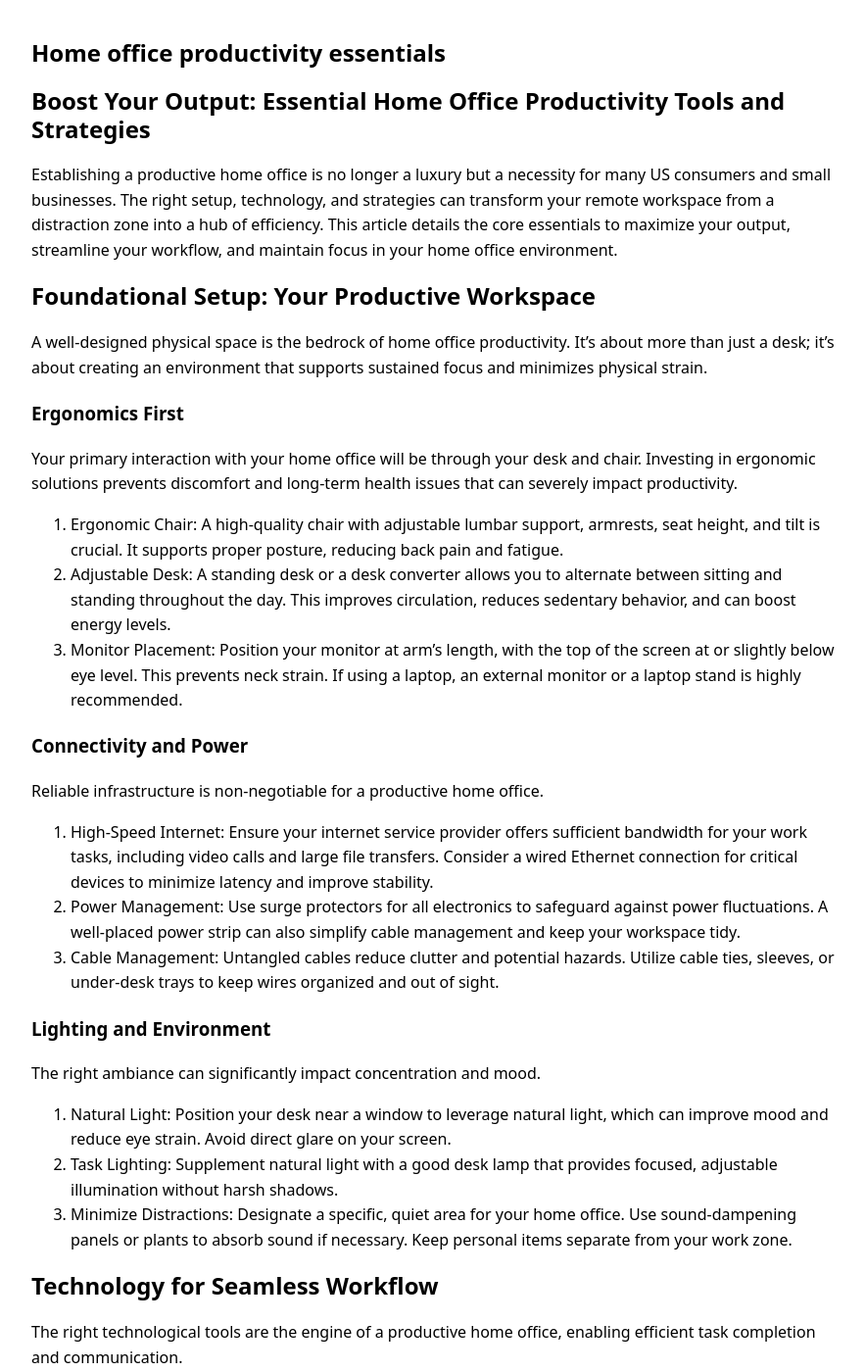
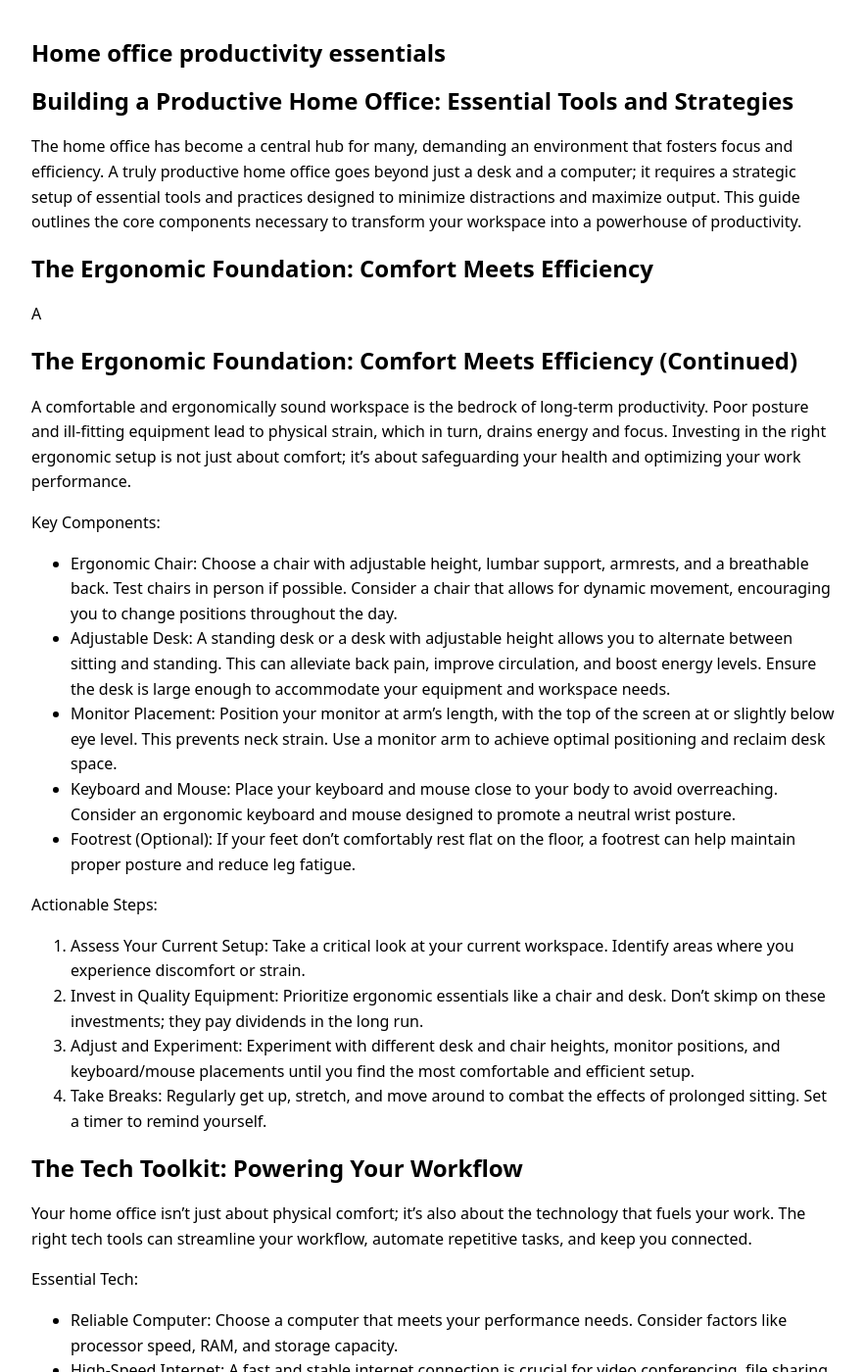
Before and after one commit to ironaclaw/ironaclaw.github.io, a Jekyll site: the page built from _posts/2026-02-14-home-office-productivity-essentials.md, in a window 1280 px wide and 1400 px high. Shown: the whole window at 98% size, without its empty margins (198-1081 px from the left). Built offline with Jekyll 4.4.1, drawn with Linux system fonts in a browser that asks for light colours; some of the changed text lies outside the part shown.

Commit message:
Add 2026-02-14-home-office-productivity-essentials.md

```diff
--- a/_posts/2026-02-14-home-office-productivity-essentials.md
+++ b/_posts/2026-02-14-home-office-productivity-essentials.md
@@ -6,145 +6,95 @@ date: '2026-02-14'
 description: ''
 tags: []
 keywords: []
-model_used: gemini-2.5-flash
+model_used: gemini-2.0-flash-lite
 ---
 
-# Boost Your Output: Essential Home Office Productivity Tools and Strategies
+# Building a Productive Home Office: Essential Tools and Strategies
 
-Establishing a productive home office is no longer a luxury but a necessity for many US consumers and small businesses. The right setup, technology, and strategies can transform your remote workspace from a distraction zone into a hub of efficiency. This article details the core essentials to maximize your output, streamline your workflow, and maintain focus in your home office environment.
+The home office has become a central hub for many, demanding an environment that fosters focus and efficiency. A truly productive home office goes beyond just a desk and a computer; it requires a strategic setup of essential tools and practices designed to minimize distractions and maximize output. This guide outlines the core components necessary to transform your workspace into a powerhouse of productivity.
 
-## Foundational Setup: Your Productive Workspace
+## The Ergonomic Foundation: Comfort Meets Efficiency
 
-A well-designed physical space is the bedrock of home office productivity. It's about more than just a desk; it's about creating an environment that supports sustained focus and minimizes physical strain.
+A
 
-### Ergonomics First
+## The Ergonomic Foundation: Comfort Meets Efficiency (Continued)
 
-Your primary interaction with your home office will be through your desk and chair. Investing in ergonomic solutions prevents discomfort and long-term health issues that can severely impact productivity.
+A comfortable and ergonomically sound workspace is the bedrock of long-term productivity. Poor posture and ill-fitting equipment lead to physical strain, which in turn, drains energy and focus. Investing in the right ergonomic setup is not just about comfort; it's about safeguarding your health and optimizing your work performance.
 
-1.  Ergonomic Chair: A high-quality chair with adjustable lumbar support, armrests, seat height, and tilt is crucial. It supports proper posture, reducing back pain and fatigue.
-2.  Adjustable Desk: A standing desk or a desk converter allows you to alternate between sitting and standing throughout the day. This improves circulation, reduces sedentary behavior, and can boost energy levels.
-3.  Monitor Placement: Position your monitor at arm's length, with the top of the screen at or slightly below eye level. This prevents neck strain. If using a laptop, an external monitor or a laptop stand is highly recommended.
+Key Components:
 
-### Connectivity and Power
+*   Ergonomic Chair: Choose a chair with adjustable height, lumbar support, armrests, and a breathable back. Test chairs in person if possible. Consider a chair that allows for dynamic movement, encouraging you to change positions throughout the day.
+*   Adjustable Desk: A standing desk or a desk with adjustable height allows you to alternate between sitting and standing. This can alleviate back pain, improve circulation, and boost energy levels. Ensure the desk is large enough to accommodate your equipment and workspace needs.
+*   Monitor Placement: Position your monitor at arm's length, with the top of the screen at or slightly below eye level. This prevents neck strain. Use a monitor arm to achieve optimal positioning and reclaim desk space.
+*   Keyboard and Mouse: Place your keyboard and mouse close to your body to avoid overreaching. Consider an ergonomic keyboard and mouse designed to promote a neutral wrist posture.
+*   Footrest (Optional): If your feet don't comfortably rest flat on the floor, a footrest can help maintain proper posture and reduce leg fatigue.
 
-Reliable infrastructure is non-negotiable for a productive home office.
+Actionable Steps:
 
-1.  High-Speed Internet: Ensure your internet service provider offers sufficient bandwidth for your work tasks, including video calls and large file transfers. Consider a wired Ethernet connection for critical devices to minimize latency and improve stability.
-2.  Power Management: Use surge protectors for all electronics to safeguard against power fluctuations. A well-placed power strip can also simplify cable management and keep your workspace tidy.
-3.  Cable Management: Untangled cables reduce clutter and potential hazards. Utilize cable ties, sleeves, or under-desk trays to keep wires organized and out of sight.
+1.  Assess Your Current Setup: Take a critical look at your current workspace. Identify areas where you experience discomfort or strain.
+2.  Invest in Quality Equipment: Prioritize ergonomic essentials like a chair and desk. Don't skimp on these investments; they pay dividends in the long run.
+3.  Adjust and Experiment: Experiment with different desk and chair heights, monitor positions, and keyboard/mouse placements until you find the most comfortable and efficient setup.
+4.  Take Breaks: Regularly get up, stretch, and move around to combat the effects of prolonged sitting. Set a timer to remind yourself.
 
-### Lighting and Environment
+## The Tech Toolkit: Powering Your Workflow
 
-The right ambiance can significantly impact concentration and mood.
+Your home office isn't just about physical comfort; it's also about the technology that fuels your work. The right tech tools can streamline your workflow, automate repetitive tasks, and keep you connected.
 
-1.  Natural Light: Position your desk near a window to leverage natural light, which can improve mood and reduce eye strain. Avoid direct glare on your screen.
-2.  Task Lighting: Supplement natural light with a good desk lamp that provides focused, adjustable illumination without harsh shadows.
-3.  Minimize Distractions: Designate a specific, quiet area for your home office. Use sound-dampening panels or plants to absorb sound if necessary. Keep personal items separate from your work zone.
+Essential Tech:
 
-## Technology for Seamless Workflow
+*   Reliable Computer: Choose a computer that meets your performance needs. Consider factors like processor speed, RAM, and storage capacity.
+*   High-Speed Internet: A fast and stable internet connection is crucial for video conferencing, file sharing, and accessing online resources.
+*   Printer/Scanner/Copier (Multifunction): A multifunction printer can handle printing, scanning, and copying needs, saving space and money. Consider a wireless model for convenient placement.
+*   Noise-Canceling Headphones: Minimize distractions and enhance focus with noise-canceling headphones.
+*   External Hard Drive or Cloud Storage: Back up your important files regularly to prevent data loss. Cloud storage offers accessibility and security.
+*   Software Suite: Invest in productivity software like Microsoft 365 or Google Workspace for word processing, spreadsheets, presentations, and email management.
+*   Project Management Software: Tools like Asana, Trello, or Monday.com can help you organize tasks, track progress, and collaborate with others.
 
-The right technological tools are the engine of a productive home office, enabling efficient task completion and communication.
+Actionable Steps:
 
-### Core Computing Power
+1.  Evaluate Your Tech Needs: Identify the specific tech tools you need to perform your work effectively.
+2.  Research and Compare: Compare different models and brands to find the best value for your budget. Read reviews and consider user feedback.
+3.  Optimize Your Setup: Configure your devices and software to maximize efficiency. Customize settings to suit your workflow.
+4.  Stay Updated: Regularly update your software and operating systems to benefit from the latest features and security patches.
 
-Your primary device needs to be reliable and capable of handling your workload.
+## Conclusion
 
-1.  Reliable Computer: Whether a desktop or laptop, ensure it has sufficient processing power (e.g., Intel i5/i7 or AMD Ryzen 5/7 equivalent or higher), adequate RAM (16GB recommended for multitasking), and fast storage (SSD). This prevents frustrating slowdowns and crashes.
+Creating a productive home office is an ongoing process, not a one-time setup. By focusing on ergonomics, essential tech, and smart strategies, you can transform your workspace into a powerful engine for productivity and achieve your work goals more effectively. Remember to regularly evaluate and adjust your setup to ensure it continues to meet your evolving needs.
 
-### Essential Peripherals
+## Optimizing Your Physical Environment
 
-These accessories enhance comfort, efficiency, and communication.
+Beyond your tech setup, the physical aspects of your home office significantly impact focus and well-being. A well-designed space reduces cognitive load and promotes a conducive work atmosphere.
 
-1.  High-Resolution Monitor: A 24-inch or larger monitor provides ample screen real estate, reducing the need to constantly switch windows. Dual monitors can further boost productivity for tasks requiring multiple open applications.
-2.  Comfortable Keyboard and Mouse: Ergonomic keyboards and mice reduce wrist and hand strain. Mechanical keyboards can offer a more satisfying typing experience, while a vertical mouse can improve wrist posture.
-3.  Quality Webcam and Microphone: For video conferencing, a dedicated external webcam (1080p or higher) and a clear microphone (either standalone or integrated into quality headphones) ensure professional communication.
-4.  Reliable Printer/Scanner: If your work requires physical documents, a multifunction printer/scanner can be invaluable for printing, scanning, and copying. Consider a wireless model for flexibility.
+*   Natural Light & Task Lighting: Position your desk to maximize natural light exposure, which can boost mood and energy. Supplement with adjustable task lighting (e.g., a desk lamp) to reduce eye strain during darker hours or detailed work. Avoid overhead glare.
+*   Organization & Decluttering: A cluttered space leads to a cluttered mind. Implement a "place for everything" system. Utilize drawers, shelves, and document organizers. Regularly declutter your desk, keeping only essential items within reach.
+*   Minimizing Visual Distractions: Position your desk facing a wall or a calm view rather than a busy hallway or window overlooking high-traffic areas. Use privacy screens if necessary. Keep personal items to a minimum to maintain a professional focus.
+*   Cable Management: Untamed cables create visual chaos and can be a safety hazard. Invest in cable ties, sleeves, or a cable management box to keep wires organized and out of sight.
+*   Air Quality & Comfort: Ensure good ventilation. Consider a small air purifier or desk plants (e.g., snake plant, ZZ plant) to improve air quality and add a touch of nature, which can reduce stress. Maintain a comfortable room temperature.
 
-### Software and Cloud Solutions
+Actionable Steps:
 
-Modern productivity hinges on effective software.
+1.  Assess Your Lighting: Evaluate natural light availability and invest in quality task lighting.
+2.  Declutter & Organize Systematically: Dedicate 15 minutes weekly to declutter your desk. Implement storage solutions for papers and supplies.
+3.  Implement Cable Management: Purchase cable ties or sleeves and organize all visible wires.
 
-1.  Productivity Suites: Utilize comprehensive suites like Microsoft 365 or Google Workspace for word processing, spreadsheets, presentations, and email.
-2.  Communication Tools: Platforms such as Slack, Zoom, or Microsoft Teams are essential for real-time collaboration, video calls, and instant messaging with colleagues and clients.
-3.  Project Management: Tools like Asana, Trello, or Monday.com help organize tasks, track progress, and manage team projects efficiently.
-4.  Cloud Storage: Services like Dropbox, Google Drive, or OneDrive ensure your files are accessible from anywhere, securely backed up, and easily shareable.
-5.  Password Manager: A password manager (e.g., LastPass, 1Password) secures your online accounts and streamlines logins, saving time and reducing security risks.
+## Cultivating Productive Habits & Routines
 
-## Optimizing Your Daily Workflow
+Even with the perfect setup, sustained productivity relies on effective habits and routines. These strategies help manage your time, maintain focus, and prevent burnout.
 
-Beyond tools, effective strategies for managing your time and digital assets are critical.
+*   Time Management Techniques: Experiment with methods like the Pomodoro Technique (25 minutes of focused work, 5-minute break) or time blocking (scheduling specific tasks for dedicated time slots). Find what aligns with your natural work rhythm.
+*   Setting Clear Boundaries: Define your work hours and communicate them to family, friends, and colleagues. Avoid blurring the lines between work and personal life. When your workday ends, mentally and physically "leave" the office.
+*   Strategic Breaks: Regular short breaks are essential for mental rejuvenation. Step away from your screen, stretch, walk, or engage in a non-work-related activity. Avoid simply switching to another screen (e.g., social media).
+*   Minimizing Digital Distractions: Turn off non-essential notifications on your computer and phone during focused work periods. Use website blockers if certain sites are a consistent distraction. Close unnecessary tabs.
+*   Goal Setting & Prioritization: Start each day by identifying your top 1-3 priorities. Use the "Eisenhower Matrix" (Urgent/Important) to categorize tasks and focus on what truly moves the needle.
+*   Establish a Routine: Develop a consistent start and end-of-day routine. This could include reviewing your schedule, planning tasks, or a brief wind-down activity to transition out of work mode.
 
-### Time Management Techniques
+Actionable Steps:
 
-Structured approaches to your workday prevent procrastination and improve focus.
+1.  Experiment with Time Management: Choose one technique (e.g., Pomodoro) and try it for a week.
+2.  Define & Communicate Work Hours: Set clear start and end times for your workday.
+3.  Schedule Strategic Breaks: Integrate 5-10 minute breaks every hour or two into your schedule.
+4.  Review & Adjust Weekly: Dedicate time each week to reflect on what worked and what didn't in your routine and environment. Make necessary adjustments.
 
-1.  Pomodoro Technique: Work in focused 25-minute intervals, followed by short breaks. This helps maintain concentration and prevents burnout.
-2.  Time Blocking: Dedicate specific blocks of time in your calendar for certain tasks or types of work. This provides structure and ensures important tasks get attention.
-3.  Prioritization Methods: Use frameworks like the Eisenhower Matrix (Urgent/Important) to determine which tasks to tackle first, delegate, or eliminate.
+## Conclusion
 
-### Digital Organization
-
-A clean digital workspace is as important as a tidy physical one.
-
-1.  File Naming Conventions: Implement consistent naming rules for files and folders to make them easily searchable and understandable.
-2.  Folder Structures: Create a logical, hierarchical folder structure for your documents, projects, and resources.
-3.  Regular Backups: Automate backups of critical data to cloud storage or an external drive to prevent data loss.
-
-### Minimizing Distractions
-
-Proactive measures can help you stay on task.
-
-1.  Notification Management: Turn off unnecessary notifications on your computer and phone during focused work periods.
-2.  Dedicated Work Times: Clearly define your working hours and communicate them to family and colleagues.
-3.  Noise-Canceling Headphones: These can be invaluable for blocking out ambient noise and maintaining concentration.
-
-## Wellness and Sustained Productivity
-
-True productivity is sustainable only when supported by personal well-being.
-
-### Regular Breaks and Movement
-
-Sitting for extended periods is detrimental to health and focus.
-
-1.  Scheduled Breaks: Step away from your screen every hour or two. Stretch, walk around, or engage in a brief non-work activity.
-2.  Standing Desk Use: If you have an adjustable desk, alternate between sitting and standing throughout the day.
-
-### Hydration and Nutrition
-
-Fueling your body properly supports cognitive function.
-
-1.  Stay Hydrated: Keep a water bottle at your desk and drink regularly.
-2.  Healthy Snacks: Opt for brain-boosting snacks like nuts, fruits, or vegetables over sugary treats.
-
-### Setting Boundaries
-
-### Setting Boundaries
-
-Establishing clear lines between work and personal life is vital for mental health and preventing burnout.
-
-1.  Communicate Availability: Clearly inform colleagues, clients, and family about your working hours and when you are *not* available. This manages expectations and reduces interruptions.
-2.  Physical Separation: If possible, designate a specific room or area solely for work. This physical boundary helps mentally separate your professional and personal life.
-3.  Digital Disconnect: After your workday ends, close work-related applications, silence work notifications, and resist the urge to check emails. This allows for true mental downtime.
-
-### Quality Sleep
-
-Adequate rest is fundamental for cognitive function, decision-making, and sustained energy levels.
-
-1.  Consistent Sleep Schedule: Go to bed and wake up around the same time each day, even on weekends, to regulate your body's natural sleep-wake cycle.
-2.  Optimize Your Sleep Environment: Ensure your bedroom is dark, quiet, and cool. Avoid screens (phones, tablets, computers) for at least an hour before bed to prevent blue light from disrupting melatonin production.
-
-## Continuous Improvement
-
-Productivity is not a static state; it requires ongoing evaluation and adaptation.
-
-### Regular Review and Adjustment
-
-Periodically assess what's working and what's not in your system, then make necessary changes.
-
-1.  Weekly Review: Dedicate 30-60 minutes each week to review your accomplishments, identify bottlenecks, and plan for the upcoming week. This ensures your systems remain effective.
-2.  Tool Evaluation: Regularly assess your digital tools and physical setup. Are they still serving your needs, or are there more efficient alternatives that could streamline your workflow?
-3.  Feedback Loop: Pay attention to your energy levels, focus, and overall satisfaction. Adjust your routines, environment, and strategies based on these internal cues to optimize your performance and well-being.
-
-### Conclusion
-
-Achieving sustained productivity in a home office environment goes beyond simply managing tasks. It requires a holistic approach that integrates intentional workspace design, effective digital organization, proactive distraction management, and a strong commitment to personal well-being. By consistently applying these strategies and regularly refining your approach, you can create a productive, healthy, and fulfilling work-from-home experience that supports both your professional goals and personal life.
+Creating a productive home office is an ongoing process, not a one-time setup. By focusing on ergonomics, essential tech, and smart strategies, you can transform your workspace into a powerful engine for productivity and achieve your work goals more effectively. Remember to regularly evaluate and adjust your setup to ensure it continues to meet your evolving needs.
```
